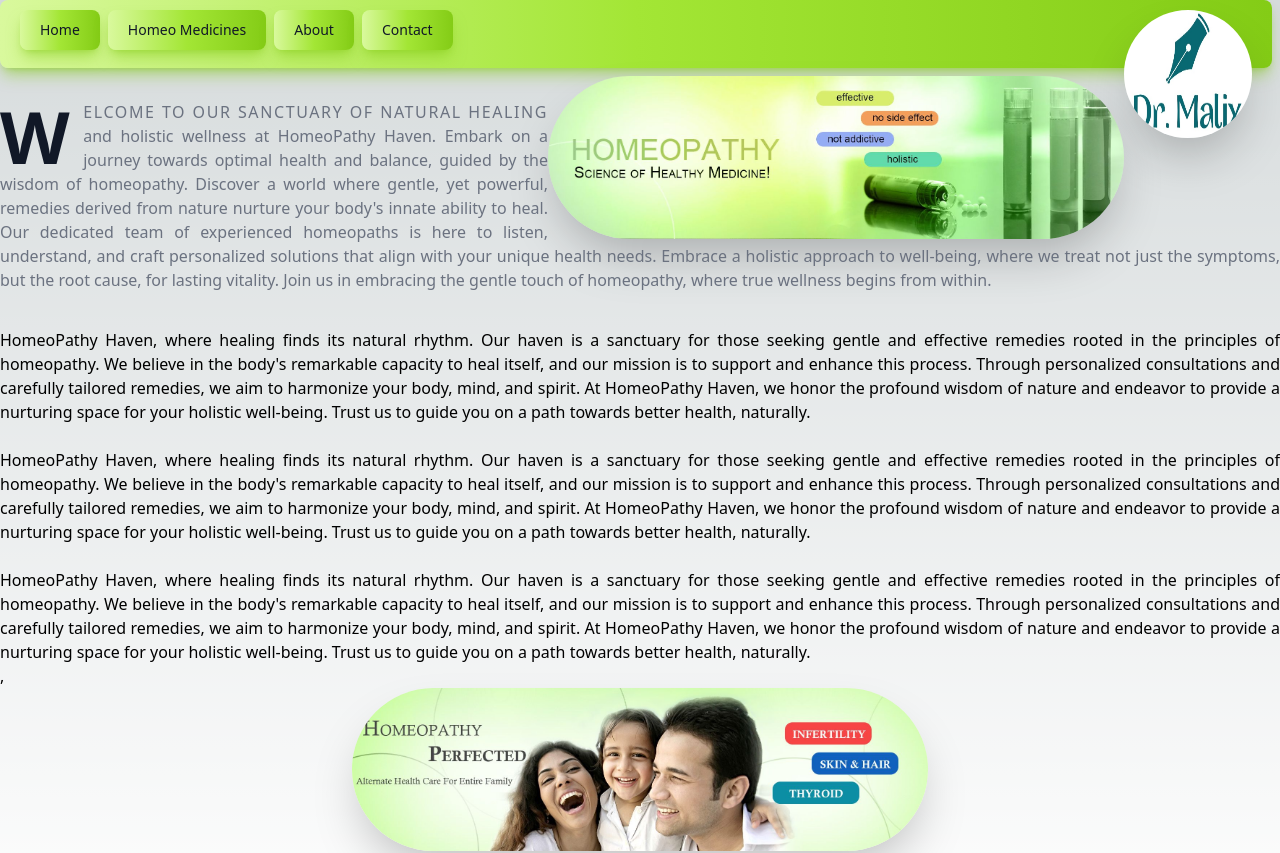
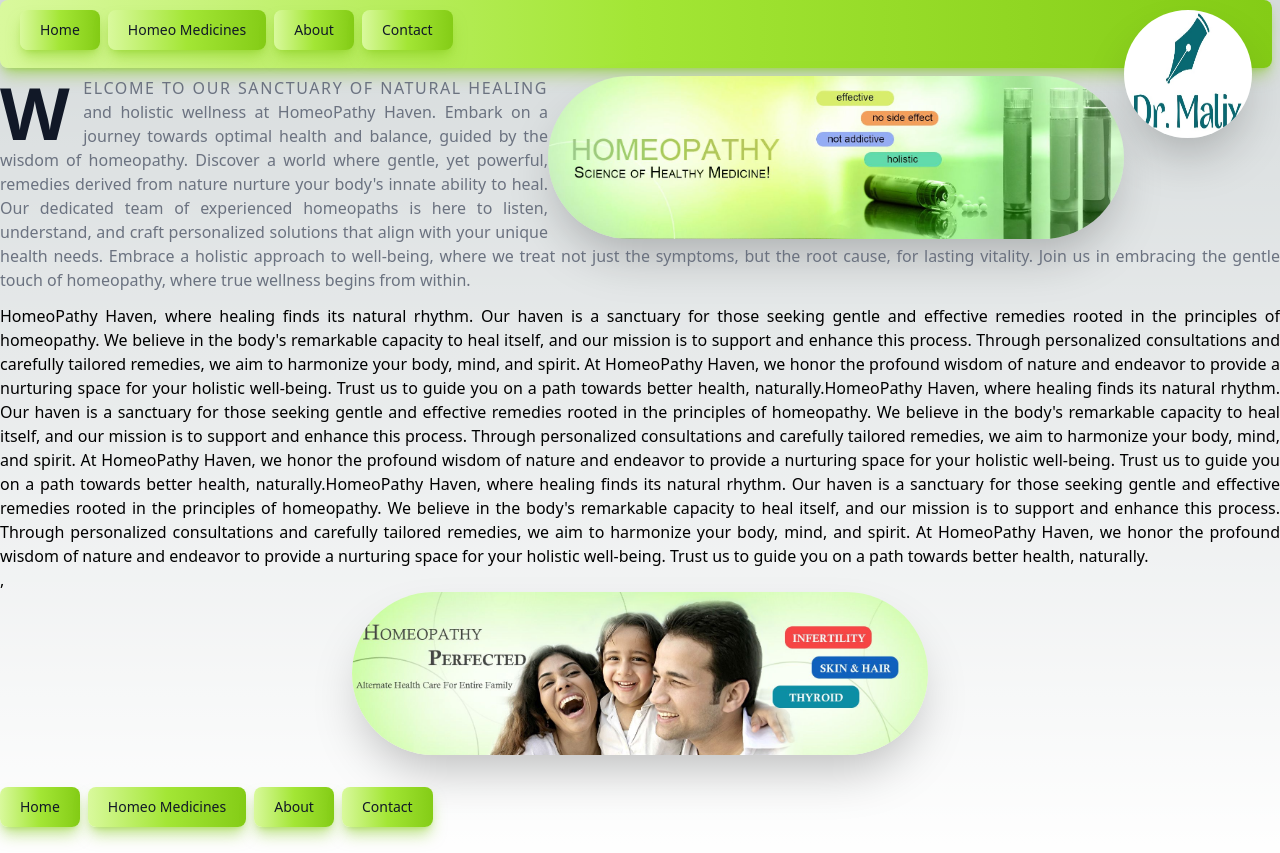
Before and after one commit to DoctorMalix/drmalix.com, a Next.js app: page / in a window 1280 px wide. Shown: the top 853 px of the page. Built offline with nearby package versions, Linux system fonts and the light colour scheme.

Commit message:
Errors removed

```diff
--- a/src/app/about/page.tsx
+++ b/src/app/about/page.tsx
@@ -16,12 +16,12 @@ export default function Contact() {
       <p className="mb-3 text-gray-500 dark:text-gray-400 first-line:uppercase first-line:tracking-widest first-letter:text-7xl first-letter:font-bold first-letter:text-gray-900 dark:first-letter:text-gray-100 first-letter:mr-3 first-letter:float-left">
       On our About Page, we share our heartfelt journey at HomeoPathy Haven. Our story begins with a passion for natural healing and a deep-rooted belief in the power of homeopathy to restore balance and vitality. Founded by a team of dedicated homeopaths, our vision was to create a haven where individuals could embrace an alternative approach to health, one that focuses on addressing the underlying causes of ailments rather than merely alleviating symptoms.
       </p>
-      <p> &ensp; &ensp;</p>
+      {/* <p> &ensp; &ensp;</p> */}
 
 At HomeoPathy Haven, we have nurtured a culture of compassion and expertise, where each member of our team is committed to your well-being. Our journey is marked by years of studying, practicing, and refining our skills in the field of homeopathy. We take pride in staying updated with the latest advancements and research in the realm of natural healing to provide you with the best care possible.
-<p> &ensp; &ensp;</p>
+{/* <p> &ensp; &ensp;</p> */}
 Our purpose goes beyond merely offering remedies; it's about building a supportive and caring community that empowers individuals to take charge of their health and embrace a holistic lifestyle. We strive to foster a deep sense of trust and transparency in our relationships with our clients, ensuring that you feel heard, understood, and respected throughout your healing journey.
-<p> &ensp; &ensp;</p>
+{/* <p> &ensp; &ensp;</p> */}
 At HomeoPathy Haven, we are united by a shared vision of promoting well-being, and we invite you to be a part of our story as we continue to touch lives and make a positive difference in the world of natural health.
 
 
--- a/src/app/page.tsx
+++ b/src/app/page.tsx
@@ -29,16 +29,16 @@ export default function Home() {
         </div>
 
 
-<p> &ensp; &ensp;</p>
+{/* <p> &ensp; &ensp;</p> */}
 
 <p className="mb-3 text-gray-500 dark:text-gray-400 first-line:uppercase first-line:tracking-widest first-letter:text-7xl first-letter:font-bold first-letter:text-gray-900 dark:first-letter:text-gray-100 first-letter:mr-3 first-letter:float-left">
 Welcome to our sanctuary of natural healing and holistic wellness at HomeoPathy Haven. Embark on a journey towards optimal health and balance, guided by the wisdom of homeopathy. Discover a world where gentle, yet powerful, remedies derived from nature nurture your body's innate ability to heal. Our dedicated team of experienced homeopaths is here to listen, understand, and craft personalized solutions that align with your unique health needs. Embrace a holistic approach to well-being, where we treat not just the symptoms, but the root cause, for lasting vitality. Join us in embracing the gentle touch of homeopathy, where true wellness begins from within.
 </p>
-<p> &ensp; &ensp;</p>
+{/* <p> &ensp; &ensp;</p> */}
 HomeoPathy Haven, where healing finds its natural rhythm. Our haven is a sanctuary for those seeking gentle and effective remedies rooted in the principles of homeopathy. We believe in the body's remarkable capacity to heal itself, and our mission is to support and enhance this process. Through personalized consultations and carefully tailored remedies, we aim to harmonize your body, mind, and spirit. At HomeoPathy Haven, we honor the profound wisdom of nature and endeavor to provide a nurturing space for your holistic well-being. Trust us to guide you on a path towards better health, naturally.
-<p> &ensp; &ensp;</p>
+{/* <p> &ensp; &ensp;</p> */}
 HomeoPathy Haven, where healing finds its natural rhythm. Our haven is a sanctuary for those seeking gentle and effective remedies rooted in the principles of homeopathy. We believe in the body's remarkable capacity to heal itself, and our mission is to support and enhance this process. Through personalized consultations and carefully tailored remedies, we aim to harmonize your body, mind, and spirit. At HomeoPathy Haven, we honor the profound wisdom of nature and endeavor to provide a nurturing space for your holistic well-being. Trust us to guide you on a path towards better health, naturally.
-<p> &ensp; &ensp;</p>
+{/* <p> &ensp; &ensp;</p> */}
 HomeoPathy Haven, where healing finds its natural rhythm. Our haven is a sanctuary for those seeking gentle and effective remedies rooted in the principles of homeopathy. We believe in the body's remarkable capacity to heal itself, and our mission is to support and enhance this process. Through personalized consultations and carefully tailored remedies, we aim to harmonize your body, mind, and spirit. At HomeoPathy Haven, we honor the profound wisdom of nature and endeavor to provide a nurturing space for your holistic well-being. Trust us to guide you on a path towards better health, naturally.
 
     </div>
```
